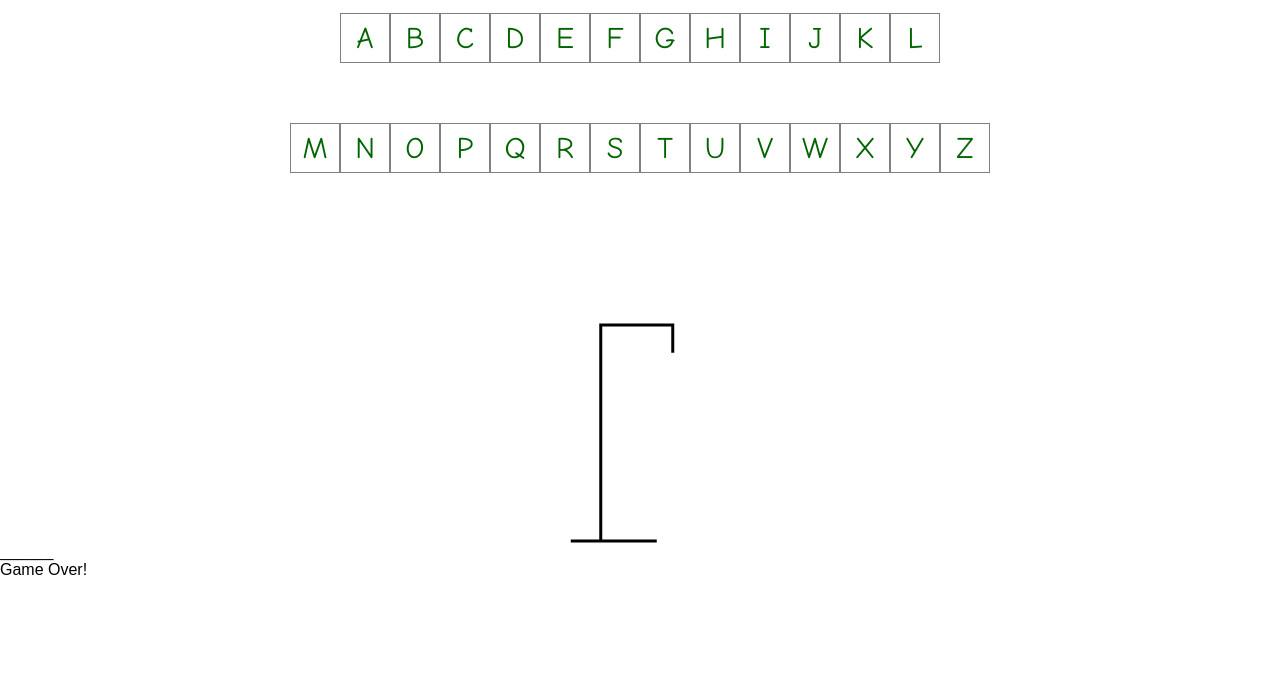
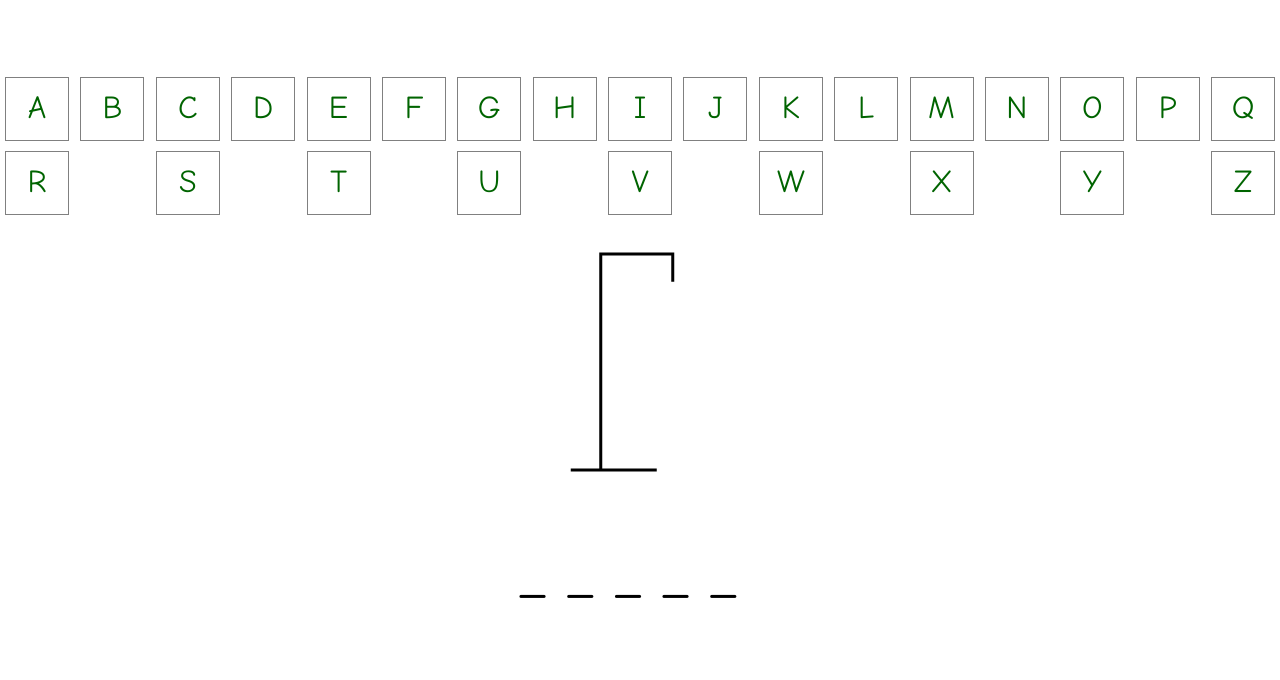
Before and after one commit to Parsa-kz/Hangman, a plain HTML site: page index.html in a window 1280 px wide. Shown: the part 152-832 px from the top of the page. Before the commit the page ends 800 px from the top, so only its background shows below. Drawn offline with Linux system fonts and the light colour scheme.

Commit message:
finished

```diff
--- a/index.html
+++ b/index.html
@@ -1,58 +1,59 @@
 <!DOCTYPE html>
 <html lang="en">
+
 <head>
-    <meta charset="UTF-8">
-    <meta http-equiv="X-UA-Compatible" content="IE=edge">
-    <meta name="viewport" content="width=device-width, initial-scale=1.0">
+  <meta charset="utf-8">
+  <link href="style.css" rel="stylesheet">
   <title>Hangman</title>
-    <link rel="stylesheet" href="style.css">
 </head>
+
 <body>
-    <h1 class="main-title">Hangman</h1>
-    <section class="buttons first">
-        <button class="alphabet">A</button>
-        <button class="alphabet">B</button>
-        <button class="alphabet">C</button>
-        <button class="alphabet">D</button>
-        <button class="alphabet">E</button>
-        <button class="alphabet">F</button>
-        <button class="alphabet">G</button>
-        <button class="alphabet">H</button>
-        <button class="alphabet">I</button>
-        <button class="alphabet">J</button>
-        <button class="alphabet">K</button>
-        <button class="alphabet">L</button>
-    </section>
-    <section class="buttons second">
-        <button class="alphabet">M</button>
-        <button class="alphabet">N</button>
-        <button class="alphabet">O</button>
-        <button class="alphabet">P</button>
-        <button class="alphabet">Q</button>
-        <button class="alphabet">R</button>
-        <button class="alphabet">S</button>
-        <button class="alphabet">T</button>
-        <button class="alphabet">U</button>
-        <button class="alphabet">V</button>
-        <button class="alphabet">W</button>
-        <button class="alphabet">X</button>
-        <button class="alphabet">Y</button>
-        <button class="alphabet">Z</button>
+  <h1>Hangman</h1>
+  <section id="letters">
+    <div id="A">A</div>
+    <div id="B">B</div>
+    <div id="C">C</div>
+    <div id="D">D</div>
+    <div id="E">E</div>
+    <div id="F">F</div>
+    <div id="G">G</div>
+    <div id="H">H</div>
+    <div id="I">I</div>
+    <div id="J">J</div>
+    <div id="K">K</div>
+    <div id="L">L</div>
+    <div id="M">M</div>
+    <div id="N">N</div>
+    <div id="O">O</div>
+    <div id="P">P</div>
+    <div id="Q">Q</div>
+    <div id="R">R</div>
+    <div id="S">S</div>
+    <div id="T">T</div>
+    <div id="U">U</div>
+    <div id="V">V</div>
+    <div id="W">W</div>
+    <div id="X">X</div>
+    <div id="Y">Y</div>
+    <div id="Z">Z</div>
   </section>
 
   <section id="image">
-        <img src="./assets/hangman0.png" alt="hangman">
+    <img src="assets/hangman0.png" alt="hangman">
   </section>
-    <!-- Here will display some hint for user with underline -->
+
+  <!-- Here you will display the hint for the message. Use an underscore for each letter and a space fo a space. -->
   <section id="clue">
-        <p>______</p>
+    <p>________</p>
   </section>
-    <!-- This message will display when the user lose -->
-    <section id="game-over">
-        <p>Game Over!</p>
+
+  <!-- Show this message at the end of the game and reset the game. -->
+  <section id="gameover">
+    <p>Game Over</p>
   </section>
+
 </body>
 
-<script src="script.js"></script>
+<script src="script.js" defer></script>
 
 </html>
--- a/script.js
+++ b/script.js
@@ -0,0 +1,63 @@
+const secretPhrases = ["never", "you", "that", "bullet", "break"];
+
+let randomItem = "";
+let clicked = [];
+let result = "";
+let mistakes = 0;
+
+function selectRandomItem() {
+    randomItem = secretPhrases[Math.floor(Math.random() * secretPhrases.length)];
+    document.getElementById("letters").addEventListener("click", buttonHandler);
+    window.addEventListener("keydown", keyHandler);
+}
+
+function setUnderScores() {
+    let splitedWord = randomItem.split("");
+    let mappedWord = splitedWord.map(letter => (clicked.indexOf(letter) >= 0 ? letter : "_"));
+    result = mappedWord.join("");
+    document.getElementById("clue").innerHTML = `<p>${result}</p>`;
+}
+
+function checkedIfWon() {
+    if (randomItem === result) {
+        document.getElementById("gameover").querySelector("p").style.display = "block";
+        document.getElementById("image").querySelector("img").src = "assets/winner.png";
+    }
+}
+
+function checkedIfLost() {
+    if (mistakes === 6) {
+        document.getElementById("gameover").querySelector("p").style.display = "block";
+        document.getElementById("clue").innerHTML = `<p>Random word is ${randomItem}</p>`
+    }
+}
+
+function updateHangmanPic() {
+    const image = document.getElementById("image").querySelector("img");
+    image.src = `assets/hangman${mistakes}.png`;
+}
+
+function letterHandler(letter) {
+    letter = letter.toLowerCase();
+    clicked.indexOf(letter) === -1 ? clicked.push(letter) : null;
+    document.getElementById(letter.toUpperCase()).className = "used";
+    if (randomItem.indexOf(letter) >= 0) {
+        setUnderScores();
+        checkedIfWon();
+    } else if (randomItem.indexOf(letter) === -1) {
+        mistakes++;
+        checkedIfLost();
+        updateHangmanPic();
+    }
+}
+
+function buttonHandler(event) {
+    letterHandler(event.target.id);
+}
+
+function keyHandler(event) {
+    letterHandler(event.key);
+}
+
+selectRandomItem();
+setUnderScores();
--- a/style.css
+++ b/style.css
@@ -1,39 +1,77 @@
-*{
+* {
+    box-sizing: border-box;
+ }
+
+ html {
+    height: 100%;
     margin: 0;
-    padding: 0;
-    font-family: Arial, Helvetica, sans-serif;
-    box-sizing: border-box;
-}
+ }
 
-.main-title{
-    font-size: 65px;
+ body {
+    margin: 0;
+    display: grid;
+    grid-template-rows: 6em auto 300px 6rem 2rem;
+    align-content: flex-start;
+    height: 100%;
     text-align: center;
-    margin: 30px 0;
-}
+    font-size: 2rem;
+    font-family: Helvetica, Arial, sans-serif;
+ }
 
-.buttons{
-    margin-top: 60px;
+ h1 {
+    text-align: center;
+ }
+
+ #letters {
     display: flex;
-    justify-content: center;
-}
+    flex-wrap: wrap;
+    justify-content: space-between;
+    margin: 1em 0;
+    font-family: 'Comic Sans MS', sans-serif;
+ }
 
-.alphabet{
-    background: none;
+ #letters div {
+    margin: 5px;
+    padding-top: 0.5em;
     border: 1px solid gray;
     color: darkgreen;
+    width: 2em;
+    height: 2em;
+    line-height: 0.9;
+    overflow: hidden;
+ }
+
+ #letters div:hover {
+    background-color: palegreen;
     cursor: pointer;
-    width: 50px;
-    height: 50px;
-    font-size: 30px;
+ }
+
+ #clue p {
+    margin: 0;
+    font-size: 3rem;
+    letter-spacing: 0.5em;
     font-family: 'Comic Sans MS', sans-serif;
-}
+ }
 
-.alphabet:hover{
-    background-color: lightgreen;
-}
+ /*
+ This class will grey out the letters as they are used.
+ Just add the class "used".
+ */
+ #letters div.used {
+    background-color: lightgray;
+    opacity: 0.5;
+ }
 
-#image{
-    margin-top: 150px;
-    display: flex;
-    justify-content: center;
-}
+ section#image {
+    text-align: center;
+ }
+
+ /*
+ Display the message when the game is over.
+ Hide it at the beginning.
+ */
+ section#gameover p {
+    text-align: center;
+    font-size: 1rem;
+    display: none;
+ }
```
Lines whose indentation alone changed are shown as unchanged.
